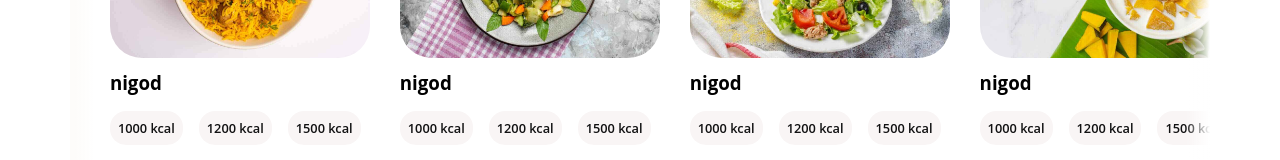
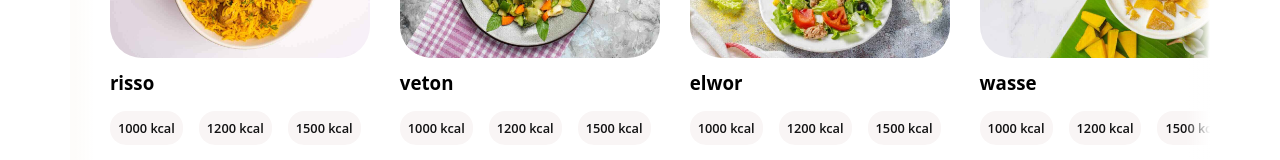
Before and after one commit to Er-Med/FitMe_V01, a React (Vite) app: page / in a window 1280 px wide. Shown: the part 1577-1737 px from the top of the page. Built offline with nearby package versions, Linux system fonts and the light colour scheme.

Commit message:
Update DietList.js

```diff
--- a/src/data/DietList.js
+++ b/src/data/DietList.js
@@ -4,77 +4,77 @@ import { img0,img1,img2,img3,img4,img6,img7,img8,img9,img10, img12, img11 } from
 const DietsList = [
     {
       image: img0,
-      title: ' nigod',
+      title: ' risso',
       prices: [1000,1200,1500],
       description: "Lorem ipsum dolor sit amet consectetur adipisicing elit. Nemo, explicabo.",
       categories : "breakfast",
     },
     {
       image: img1,
-      title: ' nigod',
+      title: ' veton',
       prices: [1000,1200,1500],
       description: "Lorem ipsum dolor sit amet consectetur adipisicing elit. Nemo, explicabo.",
       categories : "dinner",
     },
     {
       image: img2,
-      title: ' nigod',
+      title: ' elwor',
       prices: [1000,1200,1500],
       description: "Lorem ipsum dolor sit amet consectetur adipisicing elit. Nemo, explicabo.",
       categories : "lunch",
     },
     {
       image: img3,
-      title: ' nigod',
+      title: ' wasse',
       prices: [1000,1200,1500],
       description: "Lorem ipsum dolor sit amet consectetur adipisicing elit. Nemo, explicabo.",
       categories : "breakfast",
     },
     {
       image: img4,
-      title: ' nigod',
+      title: ' lorem',
       prices: [1000,1200,1500],
       description: "Lorem ipsum dolor sit amet consectetur adipisicing elit. Nemo, explicabo.",
       categories : "lunch",
     },
     {
       image: img10,
-      title: ' nigod',
+      title: ' dolle',
       prices: [1000,1200,1500],
       description: "Lorem ipsum dolor sit amet consectetur adipisicing elit. Nemo, explicabo.",
       categories : "dinner",
     },
     {
       image: img6,
-      title: ' nigod',
+      title: ' fito',
       prices: [1000,1200,1500],
       description: "Lorem ipsum dolor sit amet consectetur adipisicing elit. Nemo, explicabo.",
       categories : "lunch",
     },
     {
       image: img7,
-      title: ' nigod',
+      title: ' laydi',
       prices: [1000,1200,1500],
       description: "Lorem ipsum dolor sit amet consectetur adipisicing elit. Nemo, explicabo.",
       categories : "dinner",
     },
     {
       image: img8,
-      title: ' nigod',
+      title: ' wsaxa',
       prices: [1000,1200,1500],
       description: "Lorem ipsum dolor sit amet consectetur adipisicing elit. Nemo, explicabo.",
       categories : "dinner",
     },
     {
       image: img10,
-      title: ' nigod',
+      title: ' wleq',
       prices: [1000,1200,1500],
       description: "Lorem ipsum dolor sit amet consectetur adipisicing elit. Nemo, explicabo.",
       categories : "breakfast",
     },
     {
       image: img11,
-      title: ' nigod',
+      title: ' felewn',
       prices: [1000,1200,1500],
       description: "Lorem ipsum dolor sit amet consectetur adipisicing elit. Nemo, explicabo.",
       categories : "breakfast",
```
